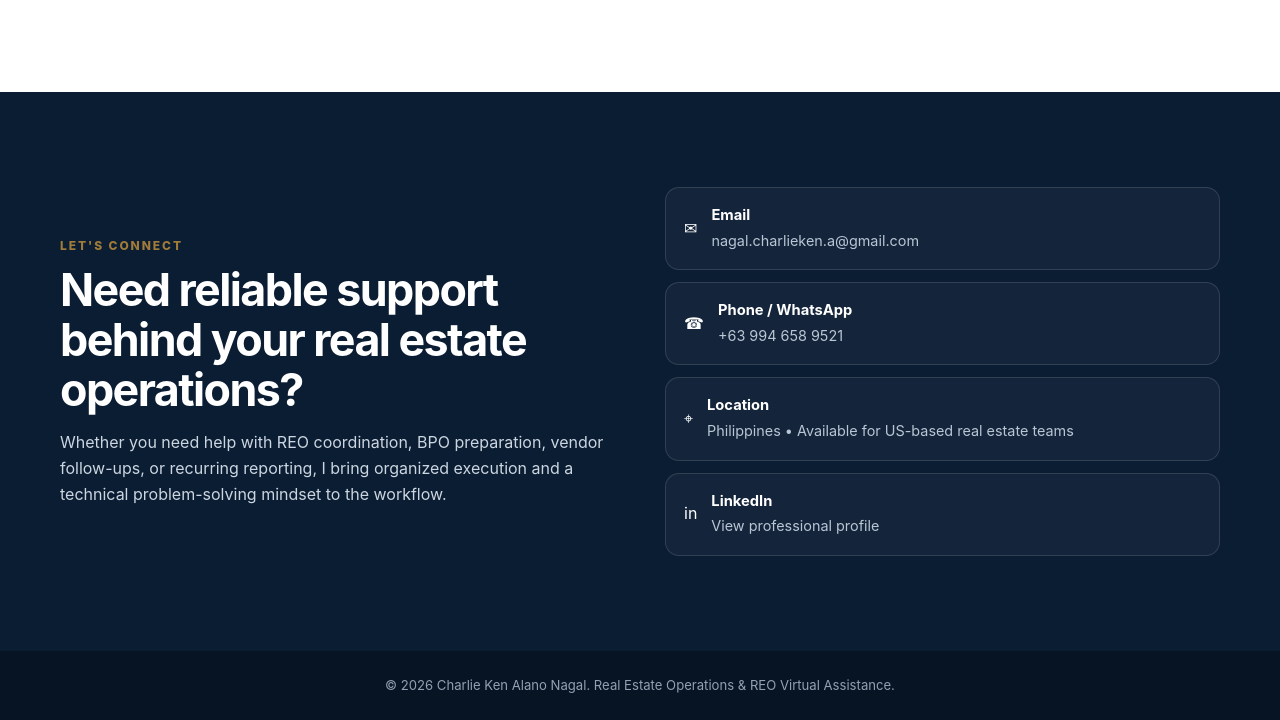
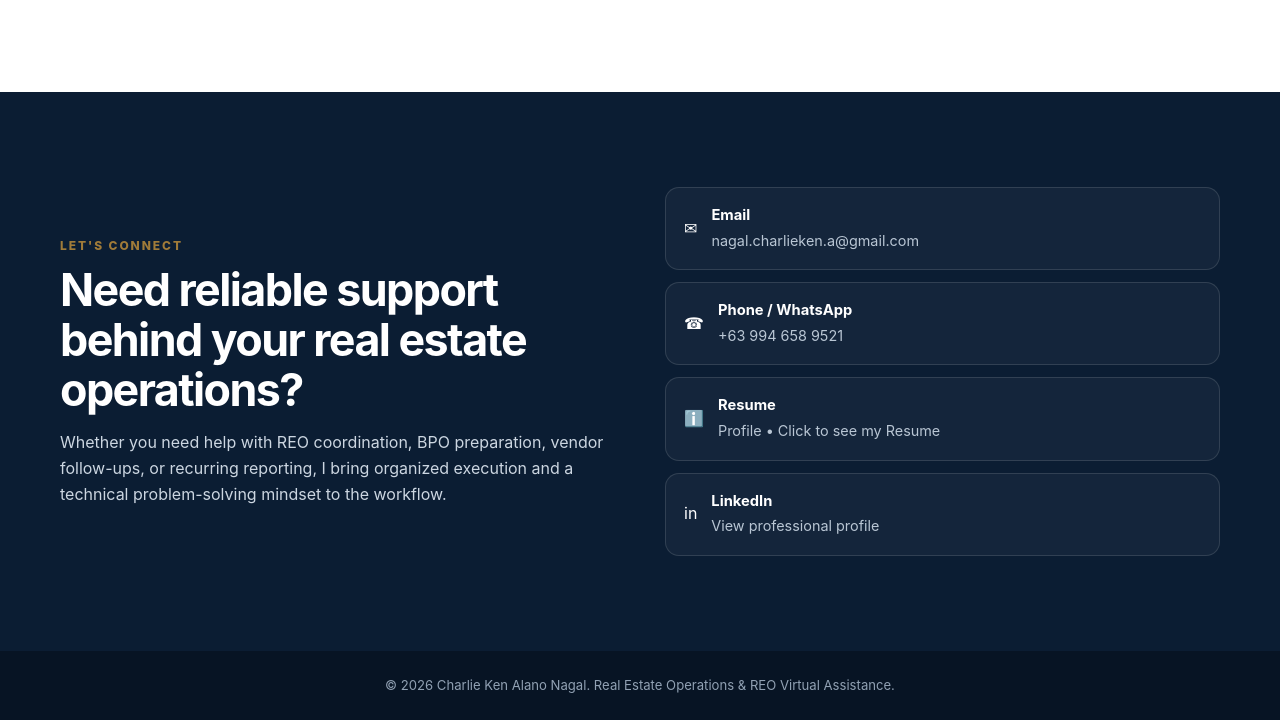
Before and after one commit to Kei-Hanma/charlie-ken-portfolio, a plain HTML site: page Charlie_Ken_Nagal_Portfolio_Website/index.html in a window 1280 px wide. Shown: the part 4753-5473 px from the top of the page. Drawn offline with Linux system fonts and the light colour scheme.

Commit message:
Update index.html
Added Resume link

```diff
--- a/Charlie_Ken_Nagal_Portfolio_Website/index.html
+++ b/Charlie_Ken_Nagal_Portfolio_Website/index.html
@@ -263,7 +263,7 @@
         <div class="contact-list">
           <a class="contact-item" href="mailto:nagal.charlieken.a@gmail.com"><div>✉</div><div><b>Email</b><span>nagal.charlieken.a@gmail.com</span></div></a>
           <a class="contact-item" href="tel:+639946589521"><div>☎</div><div><b>Phone / WhatsApp</b><span>+63 994 658 9521</span></div></a>
-          <div class="contact-item"><div>⌖</div><div><b>Location</b><span>Philippines • Available for US-based real estate teams</span></div></div>
+          <div class="contact-item" href="https://drive.google.com/drive/folders/1_KmBu05g_SiJ70yPW4HumSAyLOM8TM_2?usp=sharing"><div>ℹ️</div><div><b>Resume</b><span>Profile • Click to see my Resume</span></div></div>
           <a class="contact-item" href="https://www.linkedin.com/in/charlie-ken-a-nagal-87739520b" target="_blank" rel="noopener"><div>in</div><div><b>LinkedIn</b><span>View professional profile</span></div></a>
         </div>
       </div>
```
